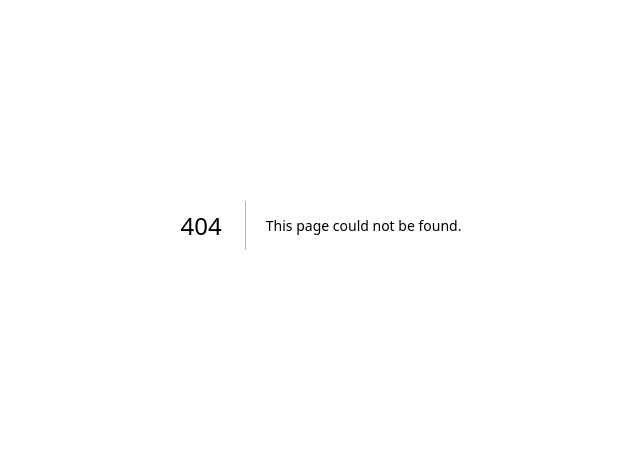
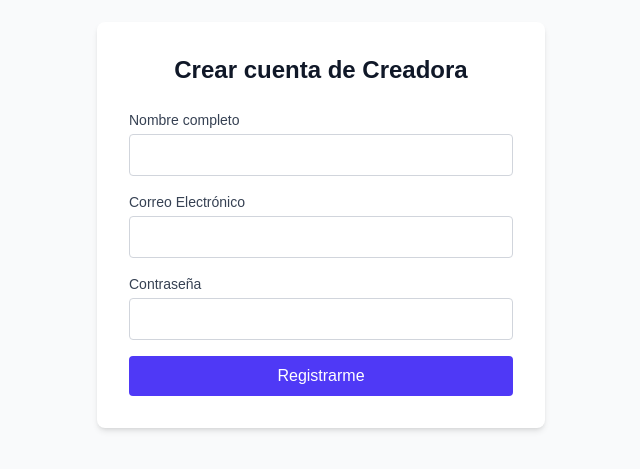
Before and after one commit to gustavo-proyectosweb/saas-antipirateria, a Next.js app: page /signup in a window 1280 px wide. Before the commit this address had no page. Shown: the part 175-644 px from the top of the page, without its empty margins (319-959 px from the left). Built offline with nearby package versions, Linux system fonts and the light colour scheme.

Commit message:
feat: trigger de auth corregido y verificacion de creacion automatica en creators exitosa

```diff
--- /dev/null
+++ b/scripts/test-auth-trigger.ts
@@ -0,0 +1,73 @@
+import * as dotenv from 'dotenv'
+import { createClient } from '@supabase/supabase-js'
+
+dotenv.config({ path: '.env.local' })
+
+const supabaseUrl = process.env.NEXT_PUBLIC_SUPABASE_URL
+const supabaseServiceKey = process.env.SUPABASE_SERVICE_ROLE_KEY
+
+if (!supabaseUrl || !supabaseServiceKey) {
+  throw new Error('❌ Faltan las variables NEXT_PUBLIC_SUPABASE_URL o SUPABASE_SERVICE_ROLE_KEY en .env.local')
+}
+
+const supabase = createClient(supabaseUrl, supabaseServiceKey)
+
+async function verifyAuthTrigger() {
+  console.log('⏳ Probando registro de usuario y ejecución del Trigger...')
+
+  // Usamos un formato de email válido con un timestamp único
+  const testEmail = `creadora_${Date.now()}@gmail.com`
+  const testPassword = 'PasswordSeguro123!'
+  const testName = 'Mi Tienda Imprimible'
+
+  try {
+    // 1. Registrar usuario en Supabase Auth
+    console.log(`1️⃣ Registrando usuario de prueba: ${testEmail}...`)
+    const { data: authData, error: authError } = await supabase.auth.signUp({
+      email: testEmail,
+      password: testPassword,
+      options: {
+        data: { name: testName },
+      },
+    })
+
+    if (authError || !authData.user) {
+      throw new Error(`Error al crear usuario en Auth: ${authError?.message}`)
+    }
+
+    const userId = authData.user.id
+    console.log(`   ✅ Usuario registrado en auth.users con ID: ${userId}`)
+
+    // 2. Verificar que el Trigger haya insertado la fila en la tabla creators
+    console.log('2️⃣ Buscando fila creada automáticamente en public.creators...')
+
+    await new Promise((resolve) => setTimeout(resolve, 1000))
+
+    const { data: creatorData, error: creatorError } = await supabase
+      .from('creators')
+      .select('*')
+      .eq('user_id', userId)
+      .single()
+
+    if (creatorError || !creatorData) {
+      throw new Error(`❌ El trigger falló: no se encontró la fila en creators (${creatorError?.message})`)
+    }
+
+    console.log('   ✅ ¡Fila en creators encontrada exitosamente!')
+    console.log(`   - ID Creadora (PK): ${creatorData.id}`)
+    console.log(`   - User ID (FK): ${creatorData.user_id}`)
+    console.log(`   - Nombre de Tienda: ${creatorData.store_name}`)
+    console.log(`   - Plan: ${creatorData.plan}`)
+
+    // 3. Validar coincidencia de IDs
+    if (creatorData.user_id === userId) {
+      console.log('\n🎉 ¡VERIFICACIÓN DE LUNES COMPLETADA CON ÉXITO! El trigger funciona al 100%.')
+    } else {
+      console.error('❌ El user_id no coincide.')
+    }
+  } catch (error) {
+    console.error('❌ Error durante la prueba:', error)
+  }
+}
+
+verifyAuthTrigger()
--- /dev/null
+++ b/src/app/(auth)/actions.ts
@@ -0,0 +1,46 @@
+'use server'
+
+import { createClient } from '@/lib/supabase/server' // O la ruta de tu cliente Supabase en servidor
+import { redirect } from 'next/navigation'
+
+export async function signup(formData: FormData) {
+  const email = formData.get('email') as string
+  const password = formData.get('password') as string
+  const name = formData.get('name') as string
+
+  const supabase = await createClient()
+
+  const { error } = await supabase.auth.signUp({
+    email,
+    password,
+    options: {
+      data: {
+        name,
+      },
+    },
+  })
+
+  if (error) {
+    return { error: error.message }
+  }
+
+  redirect('/dashboard')
+}
+
+export async function login(formData: FormData) {
+  const email = formData.get('email') as string
+  const password = formData.get('password') as string
+
+  const supabase = await createClient()
+
+  const { error } = await supabase.auth.signInWithPassword({
+    email,
+    password,
+  })
+
+  if (error) {
+    return { error: error.message }
+  }
+
+  redirect('/dashboard')
+}
--- /dev/null
+++ b/src/app/(auth)/login/page.tsx
@@ -0,0 +1,61 @@
+'use client'
+
+import { useState } from 'react'
+import { login } from '../actions'
+
+export default function LoginPage() {
+  const [error, setError] = useState<string | null>(null)
+
+  async function handleSubmit(formData: FormData) {
+    setError(null)
+    const result = await login(formData)
+    if (result?.error) {
+      setError(result.error)
+    }
+  }
+
+  return (
+    <div className="min-h-screen flex items-center justify-center bg-gray-50 p-4">
+      <div className="max-w-md w-full bg-white rounded-lg shadow-md p-8">
+        <h2 className="text-2xl font-bold text-gray-900 text-center mb-6">
+          Iniciar Sesión
+        </h2>
+
+        {error && (
+          <div className="bg-red-50 text-red-600 p-3 rounded mb-4 text-sm">
+            {error}
+          </div>
+        )}
+
+        <form action={handleSubmit} className="space-y-4">
+          <div>
+            <label className="block text-sm font-medium text-gray-700">Correo Electrónico</label>
+            <input
+              type="email"
+              name="email"
+              required
+              className="mt-1 w-full p-2 border border-gray-300 rounded focus:ring-indigo-500 focus:border-indigo-500"
+            />
+          </div>
+
+          <div>
+            <label className="block text-sm font-medium text-gray-700">Contraseña</label>
+            <input
+              type="password"
+              name="password"
+              required
+              className="mt-1 w-full p-2 border border-gray-300 rounded focus:ring-indigo-500 focus:border-indigo-500"
+            />
+          </div>
+
+          <button
+            type="submit"
+            className="w-full bg-indigo-600 text-white p-2 rounded hover:bg-indigo-700 font-medium"
+          >
+            Ingresar
+          </button>
+        </form>
+      </div>
+    </div>
+  )
+}
--- /dev/null
+++ b/src/app/(auth)/signup/page.tsx
@@ -0,0 +1,72 @@
+'use client'
+
+import { useState } from 'react'
+import { signup } from '../actions'
+
+export default function SignupPage() {
+  const [error, setError] = useState<string | null>(null)
+
+  async function handleSubmit(formData: FormData) {
+    setError(null)
+    const result = await signup(formData)
+    if (result?.error) {
+      setError(result.error)
+    }
+  }
+
+  return (
+    <div className="min-h-screen flex items-center justify-center bg-gray-50 p-4">
+      <div className="max-w-md w-full bg-white rounded-lg shadow-md p-8">
+        <h2 className="text-2xl font-bold text-gray-900 text-center mb-6">
+          Crear cuenta de Creadora
+        </h2>
+
+        {error && (
+          <div className="bg-red-50 text-red-600 p-3 rounded mb-4 text-sm">
+            {error}
+          </div>
+        )}
+
+        <form action={handleSubmit} className="space-y-4">
+          <div>
+            <label className="block text-sm font-medium text-gray-700">Nombre completo</label>
+            <input
+              type="text"
+              name="name"
+              required
+              className="mt-1 w-full p-2 border border-gray-300 rounded focus:ring-indigo-500 focus:border-indigo-500"
+            />
+          </div>
+
+          <div>
+            <label className="block text-sm font-medium text-gray-700">Correo Electrónico</label>
+            <input
+              type="email"
+              name="email"
+              required
+              className="mt-1 w-full p-2 border border-gray-300 rounded focus:ring-indigo-500 focus:border-indigo-500"
+            />
+          </div>
+
+          <div>
+            <label className="block text-sm font-medium text-gray-700">Contraseña</label>
+            <input
+              type="password"
+              name="password"
+              required
+              minLength={6}
+              className="mt-1 w-full p-2 border border-gray-300 rounded focus:ring-indigo-500 focus:border-indigo-500"
+            />
+          </div>
+
+          <button
+            type="submit"
+            className="w-full bg-indigo-600 text-white p-2 rounded hover:bg-indigo-700 font-medium"
+          >
+            Registrarme
+          </button>
+        </form>
+      </div>
+    </div>
+  )
+}
```
